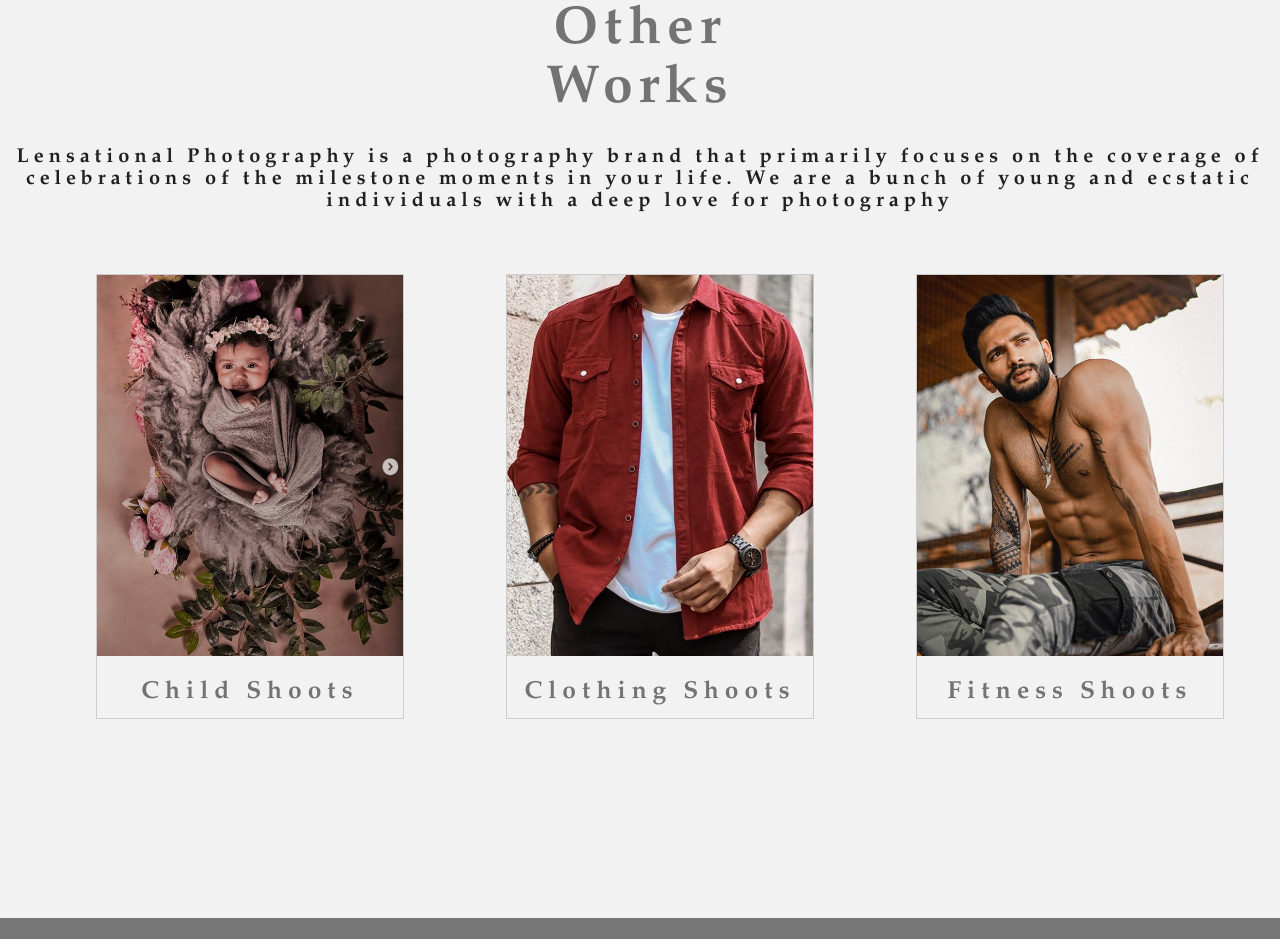
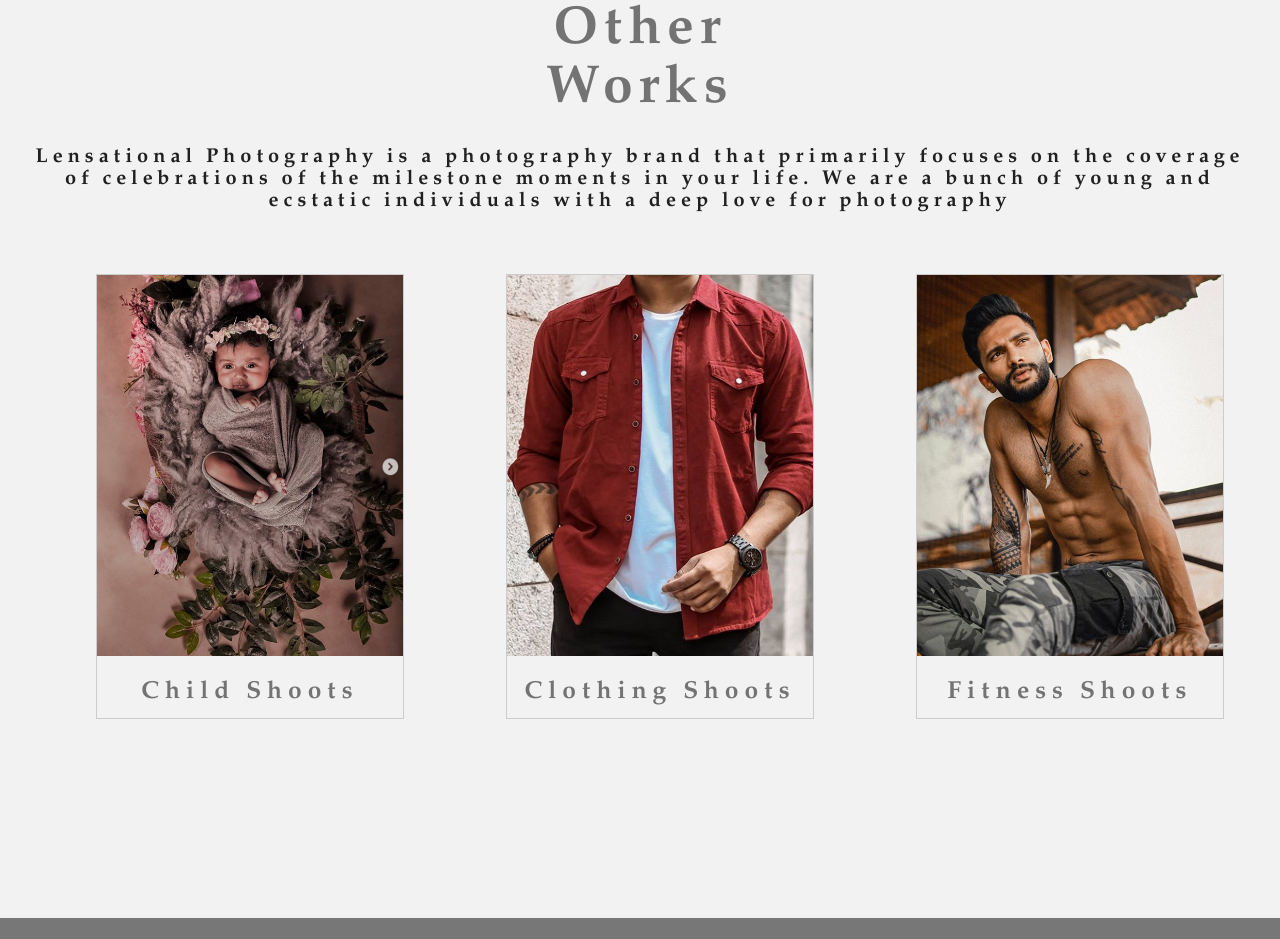
Before and after one commit to sasikrish100/lensation_old, a plain HTML site: page index.html in a window 1280 px wide. Shown: the part 2437-3376 px from the top of the page. Drawn offline with nearby package versions, Linux system fonts and the light colour scheme.

Commit message:
Update style_navbar.css

```diff
--- a/style_navbar.css
+++ b/style_navbar.css
@@ -261,8 +261,8 @@ font-weight: bolder;
   font-size: 20px;
   letter-spacing: 5px;
   line-height: 230x;
-
-
+  margin-left: 22px;
+ margin-right: 22px;
  }
 
 
```
